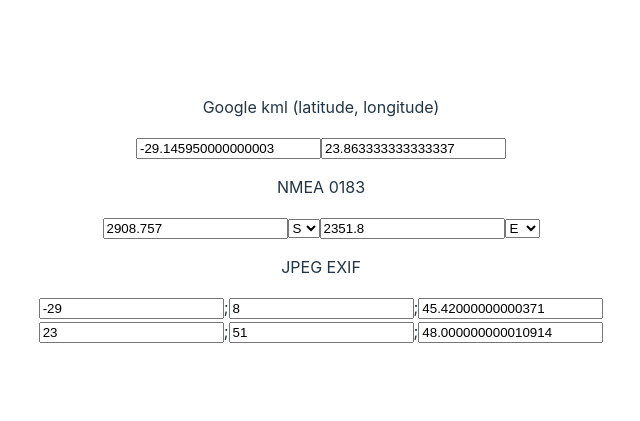
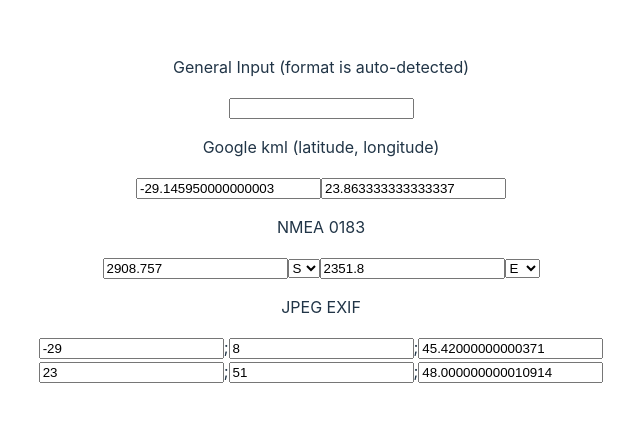
Before and after one commit to layaxx/coordinate-conversion, a Preact app: page / in a window 1280 px wide. Shown: the part 189-610 px from the top of the page, without its empty margins (319-959 px from the left). Built offline with nearby package versions, Linux system fonts and the light colour scheme.

Commit message:
feat: add general input option

```diff
--- a/src/app.tsx
+++ b/src/app.tsx
@@ -14,8 +14,6 @@
 import { NMEAData } from "./lib/conversion.data"
 
 export function App() {
-  console.log(degreesToNMEA(decimalDegreesToDegrees([50.985435, 11.321463])))
-
   const defaultData = NMEAData[2]
 
   const [nmea, setNmea] = useState<NMEA>(defaultData)
@@ -138,9 +136,87 @@
     setNmea(degreesToNMEA(exif))
   }
 
+  function generalInput(input: string): boolean {
+    let match
+    if ((match = input.match(/^(\d+\.\d+)\s*,\s*(\d+\.\d+)\s*$/))) {
+      const newKML: DecimalDegrees = [
+        Number.parseFloat(match[1]),
+        Number.parseFloat(match[2]),
+      ]
+      setKml(newKML)
+      setNmea(decimalDegreesToNMEA(newKML))
+      setExif(decimalDegreesToDegrees(newKML))
+      console.log("KML detected")
+      return true
+    }
+
+    if (
+      (match = input.match(
+        /^(\d+\.\d+)\s*,\s*(N|S)\s*,\s*(\d+\.\d+)\s*,\s*(W|E)\s*$/
+      ))
+    ) {
+      if (!["N", "S"].includes(match[2]) || !["W", "E"].includes(match[4])) {
+        console.error("Failed to parse NMEA")
+        return false
+      }
+      const newNMEA: NMEA = [
+        [Number.parseFloat(match[1]), match[2] as "N" | "S"],
+        [Number.parseFloat(match[3]), match[4] as "W" | "E"],
+      ]
+      setNmea(newNMEA)
+      setExif(NMEAToDegrees(newNMEA))
+      setKml(NMEAToDecimalDegrees(newNMEA))
+
+      console.log("NMEA detected")
+      return true
+    }
+
+    if (
+      (match = input.match(
+        /^\s*(\d+\s*;\s*)(\d+\s*;\s*)(\d+\.?\d*\s*)(\d+\s*;\s*)(\d+\s*;\s*)(\d+\.?\d*\s*)$/
+      ))
+    ) {
+      const newEXIF: EXIF = [
+        [match[1], match[2], match[3]]
+          .map((string) => string.replace(";", ""))
+          .map((string, index) =>
+            index === 2
+              ? Number.parseFloat(string)
+              : Number.parseInt(string, 10)
+          ),
+        [match[4], match[5], match[6]]
+          .map((string) => string.replace(";", ""))
+          .map((string, index) =>
+            index === 2
+              ? Number.parseFloat(string)
+              : Number.parseInt(string, 10)
+          ),
+      ] as EXIF
+
+      setExif(newEXIF)
+      setKml(degreesToDecimalDegrees(newEXIF))
+      setNmea(degreesToNMEA(newEXIF))
+      console.log("EXIF detected")
+
+      return true
+    }
+
+    console.warn("unknown format")
+    return false
+  }
+
   return (
     <>
       <div>
+        <div>
+          <p>General Input (format is auto-detected)</p>
+          <input
+            type="text"
+            onChange={(event) => {
+              if (generalInput(event.currentTarget.value))
+                event.currentTarget.value = ""
+            }}></input>
+        </div>
         <div>
           <p>Google kml (latitude, longitude)</p>
           <input
@@ -149,14 +225,16 @@
             value={kml[0]}
             onChange={(event) => {
               updateToKML("lat", Number.parseFloat(event.currentTarget.value))
-            }}></input>
+            }}
+          />
           <input
             type="number"
             name="long"
             value={kml[1]}
             onChange={(event) => {
               updateToKML("long", Number.parseFloat(event.currentTarget.value))
-            }}></input>
+            }}
+          />
         </div>
         <div>
           <p>NMEA 0183</p>
@@ -202,7 +280,8 @@
                   "latD",
                   Number.parseInt(event.currentTarget.value, 10)
                 )
-              }></input>
+              }
+            />
             ;
             <input
               type="number"
@@ -212,7 +291,8 @@
                   "latM",
                   Number.parseInt(event.currentTarget.value, 10)
                 )
-              }></input>
+              }
+            />
             ;
             <input
               type="number"
@@ -222,7 +302,8 @@
                   "latS",
                   Number.parseFloat(event.currentTarget.value)
                 )
-              }></input>
+              }
+            />
           </div>
           <div>
             <input
```
